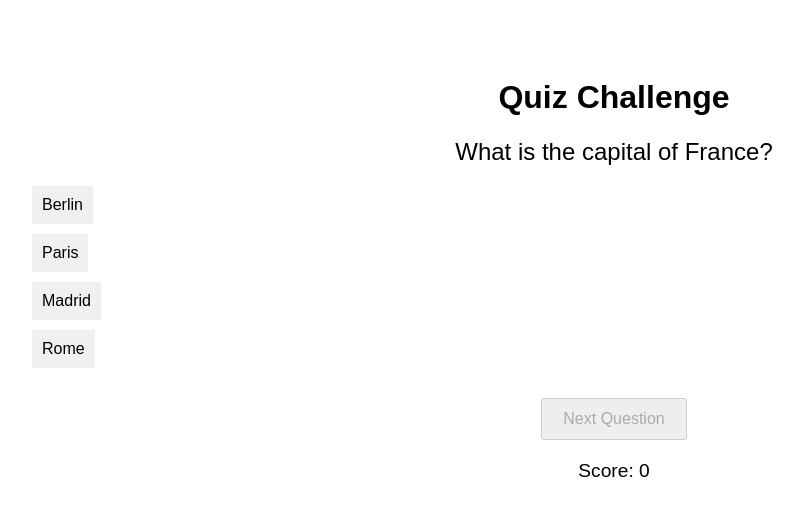
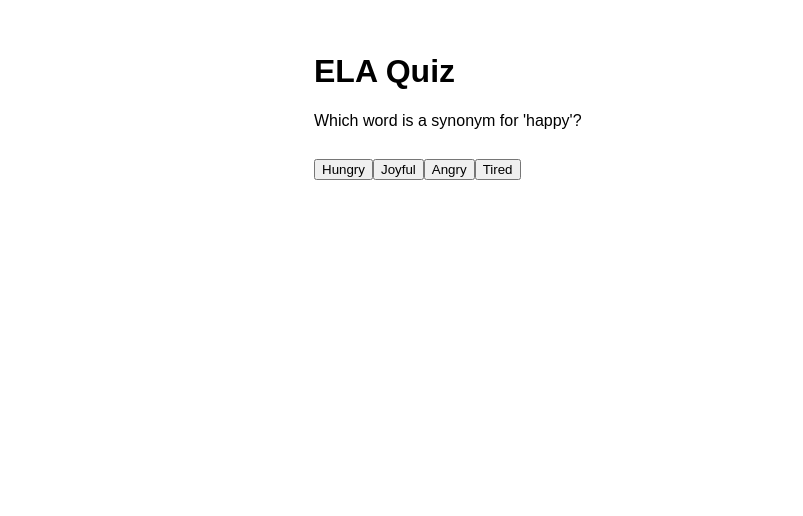
Before and after one commit to zeke-youtube/engilsh-app, a plain HTML site: page start.html in a window 1280 px wide. Shown: the whole page, without its empty margins (26-829 px from the left). Drawn offline with Linux system fonts and the light colour scheme.

Commit message:
Update start.html

```diff
--- a/start.html
+++ b/start.html
@@ -1,86 +1,91 @@
 <!DOCTYPE html>
 <html lang="en">
 <head>
-  <meta charset="UTF-8" />
-  <title>50 Question Quiz</title>
+  <meta charset="UTF-8">
+  <title>ELA Quiz</title>
   <style>
-    body { font-family: Arial, sans-serif; text-align: center; padding: 50px; }
-    #question { font-size: 1.5em; margin-bottom: 20px; }
-    .option { display: block; margin: 10px 0; padding: 10px; font-size: 1em; cursor: pointer; background-color: #f0f0f0; border: none; }
-    #nextBtn { padding: 10px 20px; font-size: 1em; margin-top: 20px; }
-    #score { font-size: 1.2em; margin-top: 20px; }
+    body { font-family: sans-serif; max-width: 600px; margin: auto; padding: 2em; }
+    .question-box { margin-bottom: 2em; }
+    .score-box { font-weight: bold; margin-top: 2em; }
+    button { margin-top: 1em; }
   </style>
 </head>
 <body>
-  <h1>Quiz Challenge</h1>
-  <div id="question">Loading question...</div>
-  <div id="options"></div>
-  <button id="nextBtn" disabled>Next Question</button>
-  <div id="score">Score: 0</div>
+  <h1>ELA Quiz</h1>
+  <div id="quiz"></div>
+  <div class="score-box" id="scoreBox"></div>
 
   <script>
     const questions = [
       {
-        question: "What is the capital of France?",
-        choices: ["Berlin", "Paris", "Madrid", "Rome"],
-        answer: "Paris"
+        question: "Which word is a synonym for 'happy'?",
+        answers: ["Joyful", "Angry", "Tired", "Hungry"],
+        correct: 0,
+        explanation: "‘Joyful’ means showing happiness — it’s a synonym for ‘happy.’"
       },
       {
-        question: "Who wrote 'Romeo and Juliet'?",
-        choices: ["William Shakespeare", "Mark Twain", "Jane Austen", "Charles Dickens"],
-        answer: "William Shakespeare"
+        question: "What is the past tense of 'run'?",
+        answers: ["Running", "Ran", "Runned", "Runs"],
+        correct: 1,
+        explanation: "‘Ran’ is the correct past tense form of ‘run.’"
       },
       {
-        question: "What’s the smallest planet in our solar system?",
-        choices: ["Mercury", "Venus", "Mars", "Earth"],
-        answer: "Mercury"
-      },
-      {
-        question: "How many continents are there?",
-        choices: ["5", "6", "7", "8"],
-        answer: "7"
-      },
-      {
-        question: "What element does 'O' represent on the periodic table?",
-        choices: ["Osmium", "Oxygen", "Gold", "Iron"],
-        answer: "Oxygen"
+        question: "Which sentence uses proper punctuation?",
+        answers: [
+          "Lets go to the park",
+          "Let's go to the park!",
+          "Lets go to the park!",
+          "Let’s go, to the park"
+        ],
+        correct: 1,
+        explanation: "‘Let's go to the park!’ uses the correct contraction and punctuation."
       }
-      // ➕ You can add more questions following this format!
     ];
 
-    let remaining = [...questions];
+    let current = 0;
     let score = 0;
 
-    function loadQuestion() {
-      document.getElementById("nextBtn").disabled = true;
-      document.getElementById("options").innerHTML = "";
-
-      if (remaining.length === 0) {
-        document.getElementById("question").textContent = "Quiz Complete!";
-        document.getElementById("score").textContent = `Final Score: ${score}`;
-        return;
+    function shuffle(array) {
+      return array
+        .map(val => ({val, sort: Math.random()}))
+        .sort((a, b) => a.sort - b.sort)
+        .map(obj => obj.val);
     }
 
-      const index = Math.floor(Math.random() * remaining.length);
-      const current = remaining.splice(index, 1)[0];
-      document.getElementById("question").textContent = current.question;
+    function showQuestion() {
+      const q = questions[current];
+      const quiz = document.getElementById("quiz");
+      quiz.innerHTML = "";
 
-      current.choices.forEach(choice => {
+      const container = document.createElement("div");
+      container.className = "question-box";
+
+      const questionEl = document.createElement("p");
+      questionEl.textContent = q.question;
+      container.appendChild(questionEl);
+
+      const shuffledAnswers = shuffle(q.answers.map((a, i) => ({text: a, index: i})));
+
+      shuffledAnswers.forEach(ans => {
         const btn = document.createElement("button");
-        btn.className = "option";
-        btn.textContent = choice;
+        btn.textContent = ans.text;
         btn.onclick = () => {
-          if (choice === current.answer) score++;
-          document.getElementById("score").textContent = `Score: ${score}`;
-          document.querySelectorAll(".option").forEach(b => b.disabled = true);
-          document.getElementById("nextBtn").disabled = false;
+          if (ans.index === q.correct) score++;
+          container.innerHTML += `<p><strong>${ans.index === q.correct ? "Correct!" : "Incorrect."}</strong> ${q.explanation}</p>`;
+          current++;
+          if (current < questions.length) {
+            setTimeout(showQuestion, 1500);
+          } else {
+            document.getElementById("scoreBox").textContent = `You scored ${score} out of ${questions.length}.`;
+          }
         };
-        document.getElementById("options").appendChild(btn);
+        container.appendChild(btn);
       });
+
+      quiz.appendChild(container);
     }
 
-    document.getElementById("nextBtn").addEventListener("click", loadQuestion);
-    loadQuestion(); // Load first question
+    showQuestion();
   </script>
 </body>
 </html>
```
Lines whose indentation alone changed are shown as unchanged.
